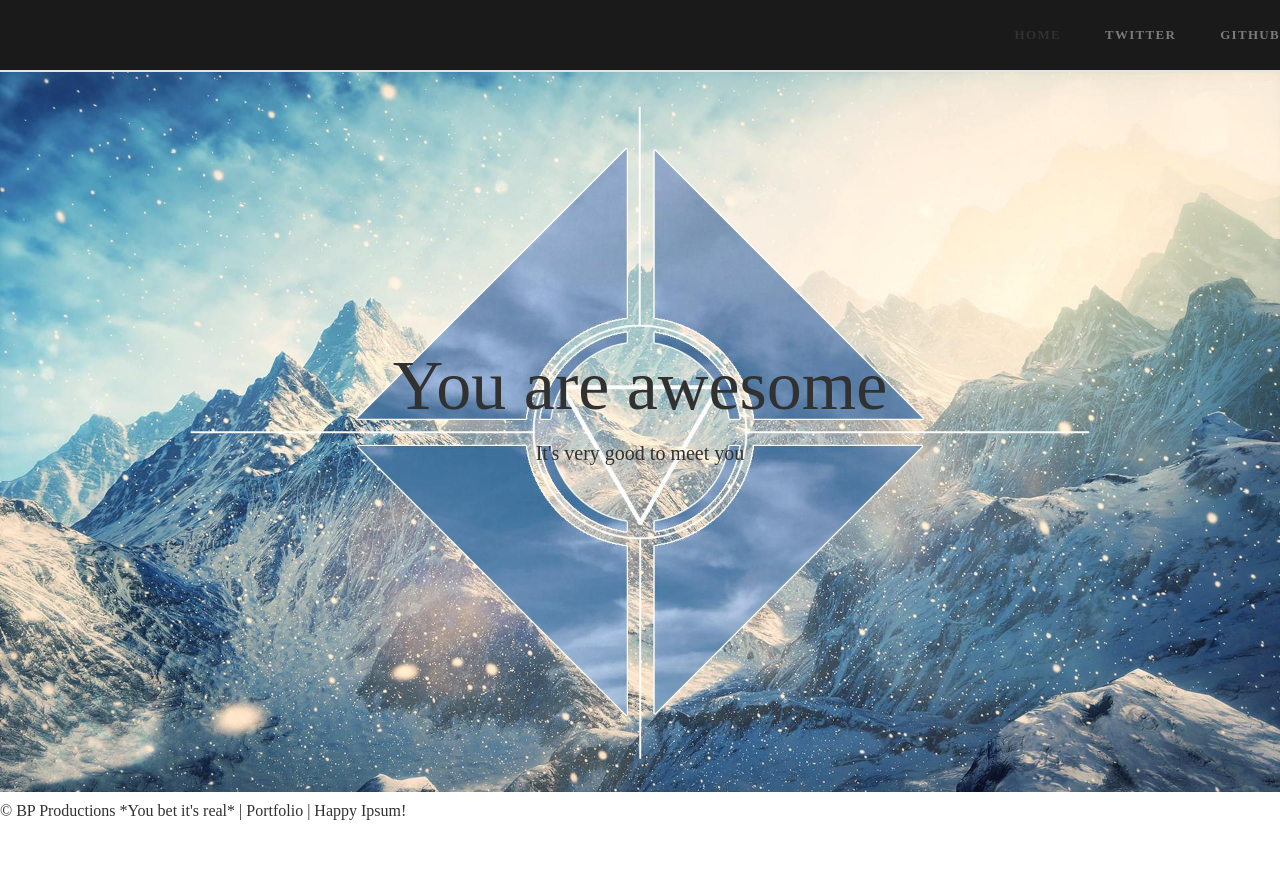
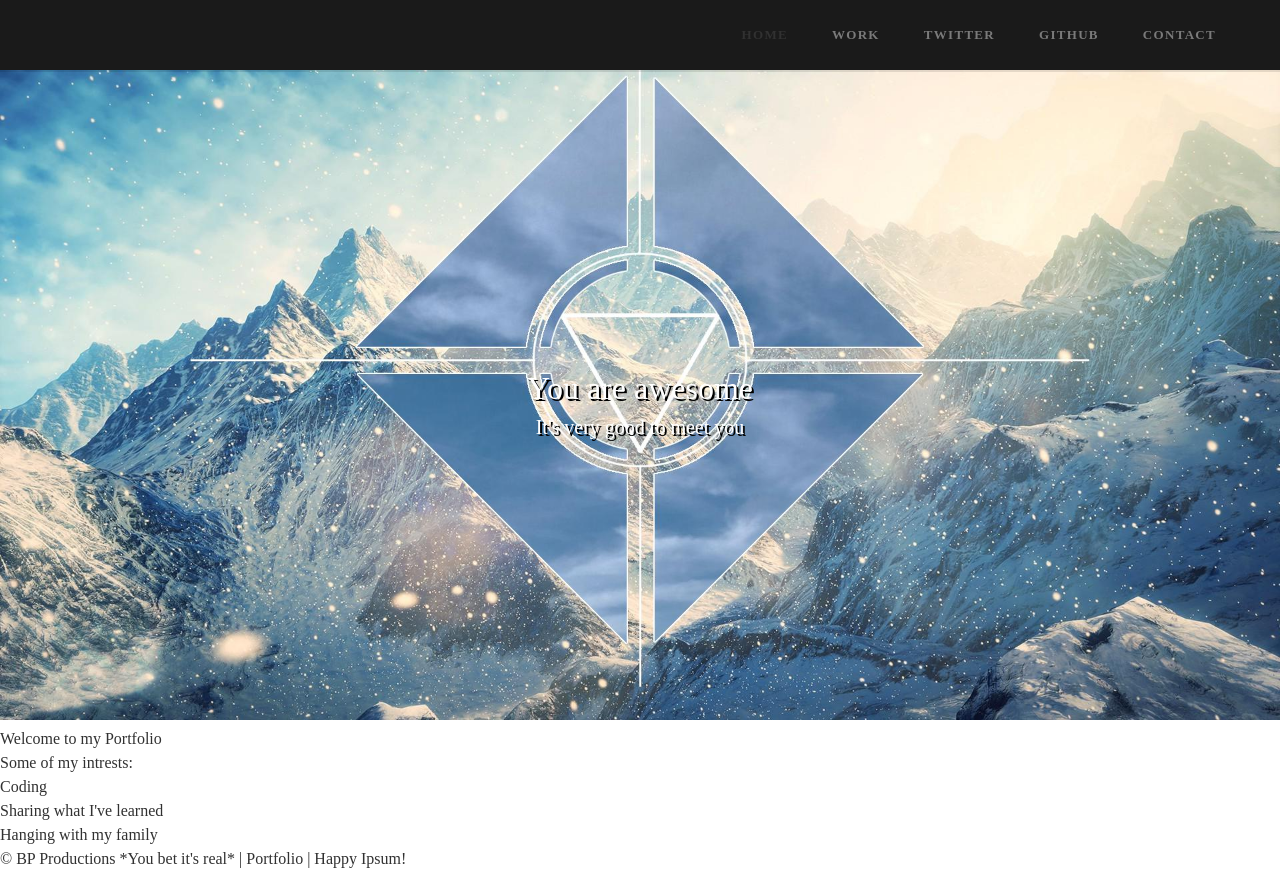
Before and after one commit to Brandon-Parker/my-business-card, a plain HTML site: page index.html in a window 1280 px wide. Before the commit the page ends 823 px from the top, so only its background shows below. Drawn offline with Linux system fonts and the light colour scheme.

Commit message:
minor CSS fixes

```diff
--- a/index.html
+++ b/index.html
@@ -15,27 +15,29 @@
      <nav id="main-menu" class="navMenu">
        <ul class="menu">
          <li class="tab"><a href="index.html"></a>Home</li>
+         <li class="tab"><a href="#work">Work</a></li>
          <li class="tab"><a href="https://twitter.com/Brandadondondon">Twitter</a></li>
          <li class="tab"><a href="https://github.com/Brandon-Parker">Github</a></li>
+         <li class="tab"><a href="#contact">Contact</a></li>
        </ul>
      </nav>
    </header>
 
    <main>
      <div class="welcomeMenu">
-       <h1>Portfolio</h1>
-       <p>Practice Makes Perfect!</p>
+       <ul>
          <li>
            <div class="home-content">
-    			<div class="welcomeText">
+      			<div class="welcomeTextCenter">
       				<h1 class="welcomeText">You are awesome</h1>
       				<h6 class="welcomeText">It's very good to meet you</h6>
       			</div>
           </div>
           <img src="images/backgroundImg.jpg" />
          </li>
+       </ul>
      </div>
-     <!-- <section id="about" class="tab-content">
+     <section id="about" class="tab-content">
        <h1>
          Welcome to my Portfolio
        </h1>
@@ -47,7 +49,7 @@
            <li>Hanging with my family</li>
          </ul>
        </section>
-     </section> -->
+     </section>
    </main>
   <footer>
     &copy; BP Productions *You bet it's real* | Portfolio | Happy Ipsum!
--- a/styles/layout.css
+++ b/styles/layout.css
@@ -1,3 +1,8 @@
+h1  {
+
+}
+
+
 #main-menu {
     position: fixed;
     display: block;
@@ -16,7 +21,8 @@
 }
 .menu {
     text-align: right;
-    height: 100%
+    height: 100%;
+    padding-right: 5%;
 }
 
 .menu li {
@@ -40,6 +46,8 @@
 .menu li a:hover {
     color: #fff
 }
+
+
 .fullscreen-img {
     z-index: -1;
     position: fixed;
@@ -63,33 +71,46 @@
     -o-transform: translate(-50%, -50%);
     transform: translate(-50%, -50%);
     display: inline-block;
-    width: 920px;
+    width: 100%;
     text-align: center;
+}
+
+.welcomeMenu {
+  font-size: 100%;
+  position: relative;
+}
+
+.welcomeTextCenter {
+  position: absolute;
+  width: 100%;
+  top: 50%;
+  color: white;
+  text-shadow: 2px 2px black;
 }
 
 .welcomeText h1,
 h1.welcomeText {
-    font-size: 70px
+    font-size: 2em;
 }
 .welcomeText h2,
 h2.welcomeText {
-    font-size: 60px
+    font-size: 1.7em;
 }
 .welcomeText h3,
 h3.welcomeText {
-    font-size: 50px
+    font-size: 50px;
 }
 .welcomeText h4,
 h4.welcomeText {
-    font-size: 40px
+    font-size: 40px;
 }
 .welcomeText h5,
 h5.welcomeText {
-    font-size: 30px
+    font-size: 30px;
 }
 .welcomeText h6,
 h6.welcomeText {
-    font-size: 20px
+    font-size: 20px;
 }
 
 
@@ -139,3 +160,10 @@ h6.welcomeText {
     padding-top: 25px;
     background: #f0f0f0
 }
+
+.borderHr {
+  height: 600px;
+  width: 40%;
+  border-top: solid 2px white;
+  border-bottom: solid 2px white;
+}
```
Lines whose indentation alone changed are shown as unchanged.
